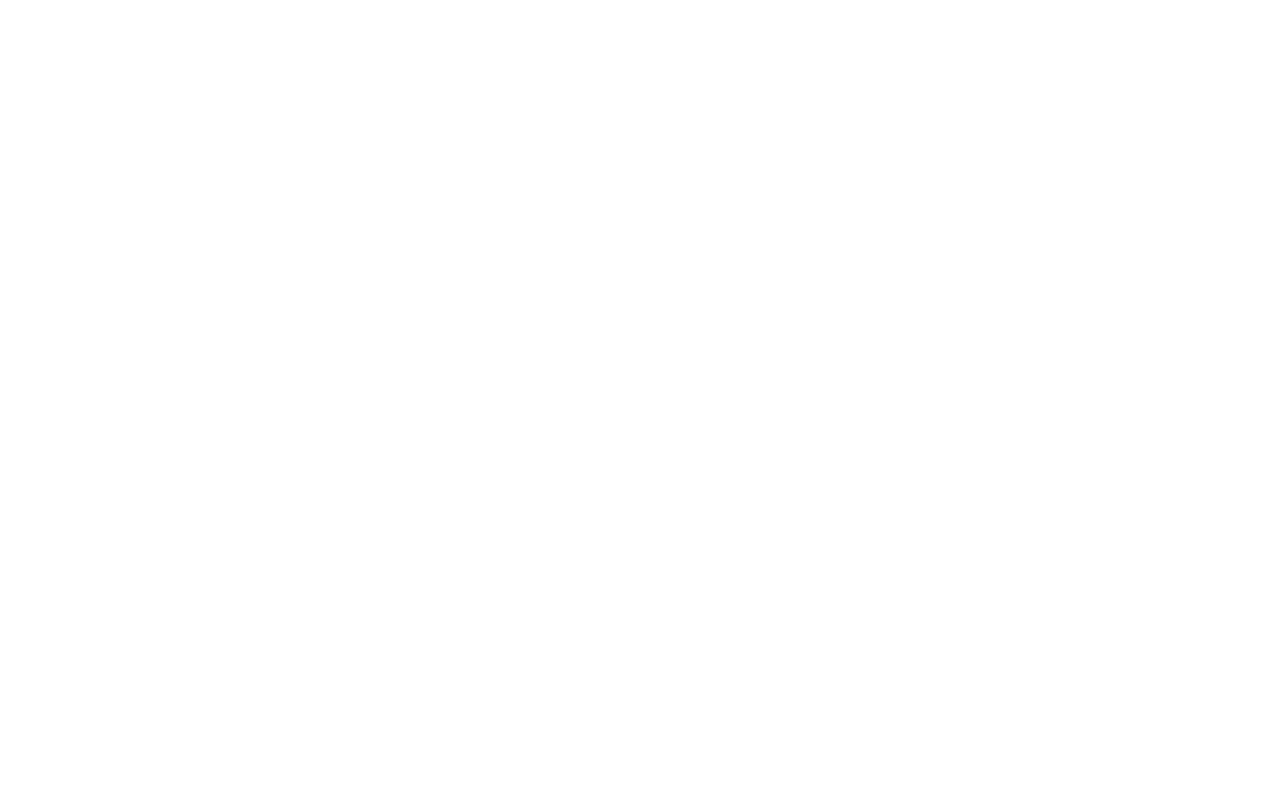
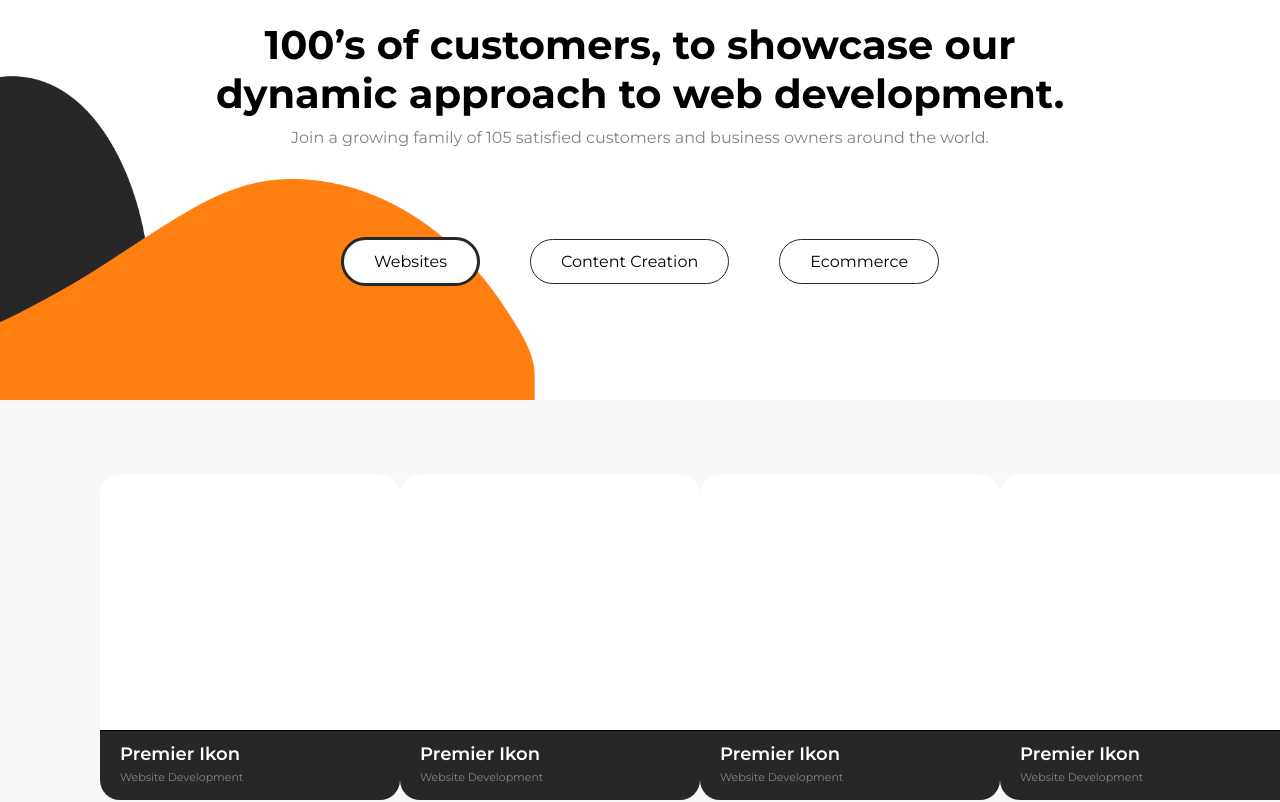
Before and after one commit to necti-inc/necti-web, a Next.js app: page /work in a window 1280 px wide. Shown: the part 244-1046 px from the top of the page. Before the commit the page ends 800 px from the top, so only its background shows below. Built offline with nearby package versions, Linux system fonts and the light colour scheme.

Commit message:
Changes for the Portfolio Page

```diff
--- a/src/app/work/page.jsx
+++ b/src/app/work/page.jsx
@@ -1,7 +1,12 @@
 import React from "react";
+import OurWorkHeader from "@/sections/section-our-work-header/OurWorkHeader";
 
 function Work() {
-  return <div>Work</div>;
+  return (
+    <div>
+      <OurWorkHeader />
+    </div>
+  );
 }
 
 export default Work;
--- /dev/null
+++ b/src/components/comp-our-work-box-small/OurWorkBoxSmall.jsx
@@ -0,0 +1,33 @@
+import React from "react";
+import style from "./ourworkboxsmall.module.css";
+import theme from "@/app/theme";
+
+function OurWorkBoxSmall(props) {
+  return (
+    <div
+      style={{
+        backgroundColor: theme.black,
+      }}
+      className={style.container}
+    >
+      <a href={props.path} target="_blank">
+        <div
+          style={{ backgroundColor: theme.white }}
+          className={style.imageContainer}
+        >
+          <div className={style.imageElement}></div>
+        </div>
+        <div className={style.titleContainer}>
+          <p className={style.name} style={{ color: theme.white }}>
+            {props.businessName}
+          </p>
+          <p className={style.type} style={{ color: theme.darkGrey }}>
+            {props.devType}
+          </p>
+        </div>
+      </a>
+    </div>
+  );
+}
+
+export default OurWorkBoxSmall;
--- /dev/null
+++ b/src/components/comp-our-work-box-small/ourworkboxsmall.module.css
@@ -0,0 +1,46 @@
+.container {
+  height: 325px;
+  width: 300px;
+  border-bottom-left-radius: 20px;
+  border-bottom-right-radius: 20px;
+  border-top-right-radius: 40px;
+  border-top-left-radius: 40px;
+}
+
+.container:hover {
+  cursor: pointer;
+  box-shadow: 2px 10px 40px #dbdee1;
+}
+
+.imageContainer {
+  height: 255px;
+  width: 100%;
+  border-top-left-radius: 20px;
+  border-top-right-radius: 20px;
+}
+
+.imageElement {
+  /* background-image: url("/picture-it-mobile-site.png"); */
+  background-size: cover;
+  border-top-left-radius: 20px;
+  border-top-right-radius: 20px;
+  height: 300px;
+  width: 100%;
+}
+
+.titleContainer {
+  border-top: 1px solid;
+  position: relative;
+  padding-left: 20px;
+  padding-top: 4%;
+}
+
+.name {
+  font-weight: 600;
+  font-size: 18px;
+  margin-bottom: 5px;
+}
+
+.type {
+  font-size: 11px;
+}
--- /dev/null
+++ b/src/sections/section-our-work-body/OurWorkBody.jsx
@@ -0,0 +1,25 @@
+import React from "react";
+import style from "./ourworkbody.module.css";
+import OurWorkBoxSmall from "@/components/comp-our-work-box-small/OurWorkBoxSmall";
+import theme from "@/app/theme";
+
+function OurWorkBody(props) {
+  return (
+    <div
+      className={style.ourWorkCardsContainer}
+      style={{ backgroundColor: theme.lightGrey }}
+    >
+      {props.work.map((item, index) => (
+        <div key={index}>
+          <OurWorkBoxSmall
+            path={item[0]}
+            businessName={item[1]}
+            devType={item[2]}
+          />
+        </div>
+      ))}
+    </div>
+  );
+}
+
+export default OurWorkBody;
--- /dev/null
+++ b/src/sections/section-our-work-body/ourworkbody.module.css
@@ -0,0 +1,17 @@
+.container {
+    padding-top: 75px;
+    padding-bottom: 75px;
+    padding-left: 50px;
+    padding-right: 50px;
+}
+
+.ourWorkCardsContainer {
+    padding-top: 75px;
+    padding-bottom: 75px;
+    padding-left: 100px;
+    padding-right: 100px;
+    display: grid;
+    grid-template-columns: repeat(4, 1fr);
+    grid-gap: 40px 0px;
+    place-items: center;
+}
--- /dev/null
+++ b/src/sections/section-our-work-header/OurWorkHeader.jsx
@@ -0,0 +1,92 @@
+"use client";
+
+import React, { useState, useEffect } from "react";
+import theme from "@/app/theme";
+import style from "./ourworkheader.module.css";
+import CompButton from "@/sections/section-our-work-header/comp-button/CompButton";
+import OurWorkBody from "@/sections/section-our-work-body/OurWorkBody";
+import OurWorkBoxSmall from "@/components/comp-our-work-box-small/OurWorkBoxSmall";
+
+function OurWorkHeader() {
+  function buttonClick(title) {
+    if (title === "Websites") {
+      setWebsiteOption(["Websites", 3, true]);
+      setMarketingOption(["Content Creation", 1, false]);
+      setCommerceOption(["Ecommerce", 1, false]);
+    } else if (title === "Content Creation") {
+      setWebsiteOption(["Websites", 1, true]);
+      setMarketingOption(["Content Creation", 3, false]);
+      setCommerceOption(["Ecommerce", 1, false]);
+    } else if (title === "Ecommerce") {
+      setWebsiteOption(["Websites", 1, true]);
+      setMarketingOption(["Content Creation", 1, false]);
+      setCommerceOption(["Ecommerce", 3, false]);
+    }
+  }
+  const [activeWork, setActiveWork] = useState([
+    ["https://www.premierikon.com", "Premier Ikon", "Website Development"],
+    ["https://www.premierikon.com", "Premier Ikon", "Website Development"],
+    ["https://www.premierikon.com", "Premier Ikon", "Website Development"],
+    ["https://www.premierikon.com", "Premier Ikon", "Website Development"],
+    ["https://www.premierikon.com", "Premier Ikon", "Website Development"],
+  ]);
+
+  const [websiteOption, setWebsiteOption] = useState(["Websites", 3, true]);
+  const [marketingOption, setMarketingOption] = useState([
+    "Content Creation",
+    1,
+    false,
+  ]);
+  const [commerceOption, setCommerceOption] = useState(["Ecommerce", 1, false]);
+
+  return (
+    <div>
+      <div
+        style={{
+          backgroundColor: theme.white,
+          backgroundImage: 'url("/portfolio-header-background.png")',
+          backgroundSize: "cover",
+          backgroundPosition: "center",
+          backgroundRepeat: "no-repeat",
+          width: "100%",
+          height: "530px",
+        }}
+      >
+        <div className={style.headerContainer}>
+          <h2 className={style.header}>
+            100’s of customers, to showcase our
+            <br /> dynamic approach to web development.
+          </h2>
+          <p style={{ color: theme.darkGrey }} className={style.description}>
+            Join a growing family of 105 satisfied customers and business owners
+            around the world.
+          </p>
+        </div>
+        <div className={style.buttonContainer}>
+          <CompButton
+            title={websiteOption[0]}
+            borderWidth={websiteOption[1]}
+            onPress={buttonClick}
+          />
+          <div className={style.spacer} />
+          <CompButton
+            title={marketingOption[0]}
+            borderWidth={marketingOption[1]}
+            onPress={buttonClick}
+          />
+          <div className={style.spacer} />
+          <CompButton
+            title={commerceOption[0]}
+            borderWidth={commerceOption[1]}
+            onPress={buttonClick}
+          />
+        </div>
+      </div>
+      <div>
+        <OurWorkBody work={activeWork} />
+      </div>
+    </div>
+  );
+}
+
+export default OurWorkHeader;
--- /dev/null
+++ b/src/sections/section-our-work-header/comp-button/CompButton.jsx
@@ -0,0 +1,22 @@
+import React from "react";
+import style from "./compbutton.module.css";
+import theme from "@/app/theme";
+
+function CompButton(props) {
+  return (
+    <button onClick={() => props.onPress(props.title)}>
+      <div
+        style={{
+          backgroundColor: theme.white,
+          borderColor: theme.black,
+          borderWidth: props.borderWidth,
+        }}
+        className={style.buttonContainer}
+      >
+        <p>{props.title}</p>
+      </div>
+    </button>
+  );
+}
+
+export default CompButton;
--- /dev/null
+++ b/src/sections/section-our-work-header/comp-button/compbutton.module.css
@@ -0,0 +1,6 @@
+.buttonContainer {
+    padding: 12px 30px;
+    border-radius: 50px;
+    display: inline-block;
+    border-style: solid;
+}
--- /dev/null
+++ b/src/sections/section-our-work-header/ourworkheader.module.css
@@ -0,0 +1,28 @@
+.header {
+    font-size: 40px;
+    text-align: center;
+}
+
+.headerContainer {
+    padding-top: 150px;
+}
+
+.description {
+    margin-top: 10px;
+    font-size: 16px;
+    text-align: center;
+}
+
+.buttonContainer {
+    display: flex;
+    justify-content: center;
+    margin-top: 90px;
+}
+
+.spacer {
+    width: 50px;
+}
+
+.bodyContainer {
+    height: auto;
+}
```
Also changed, not shown: public/portfolio-header-background.png (added).
